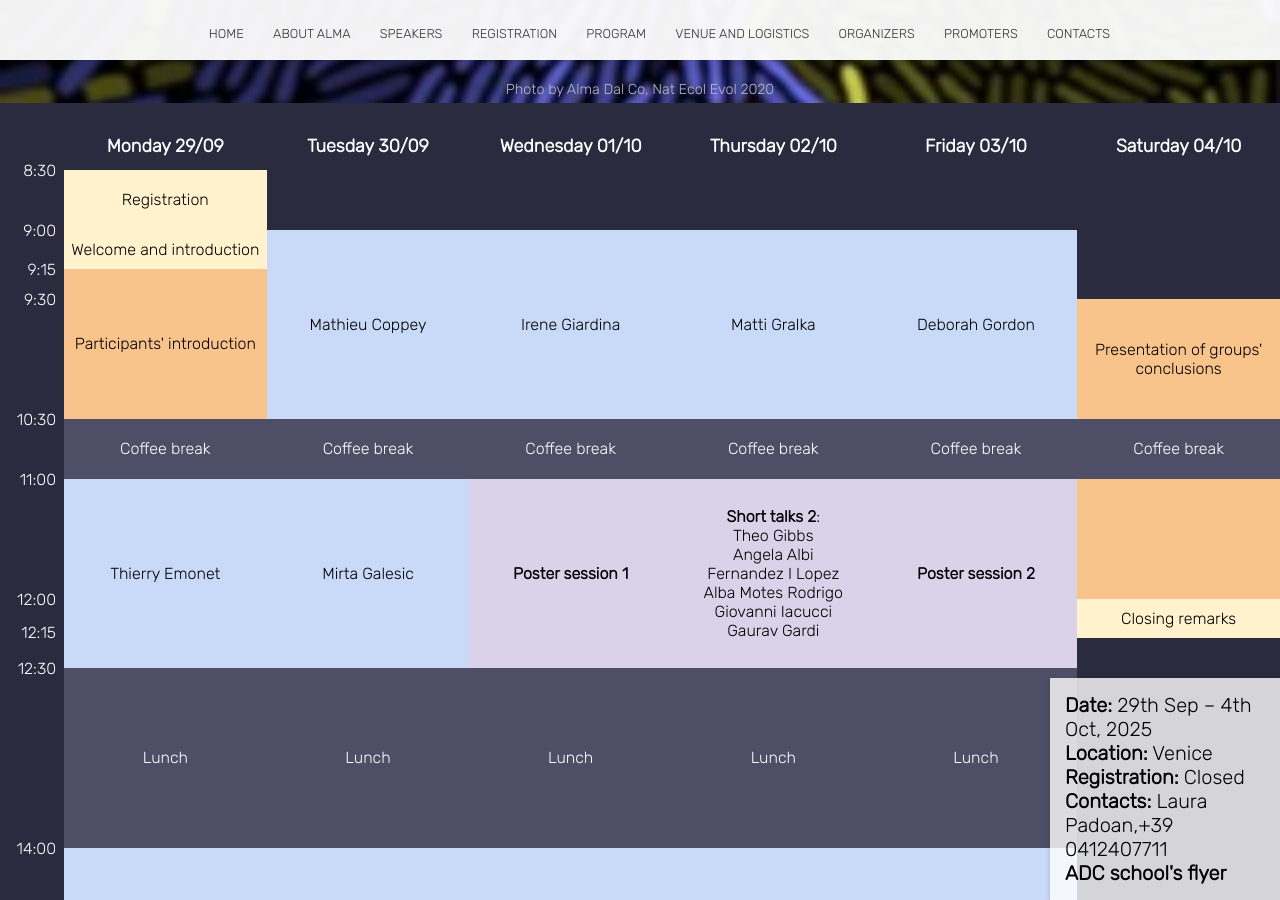
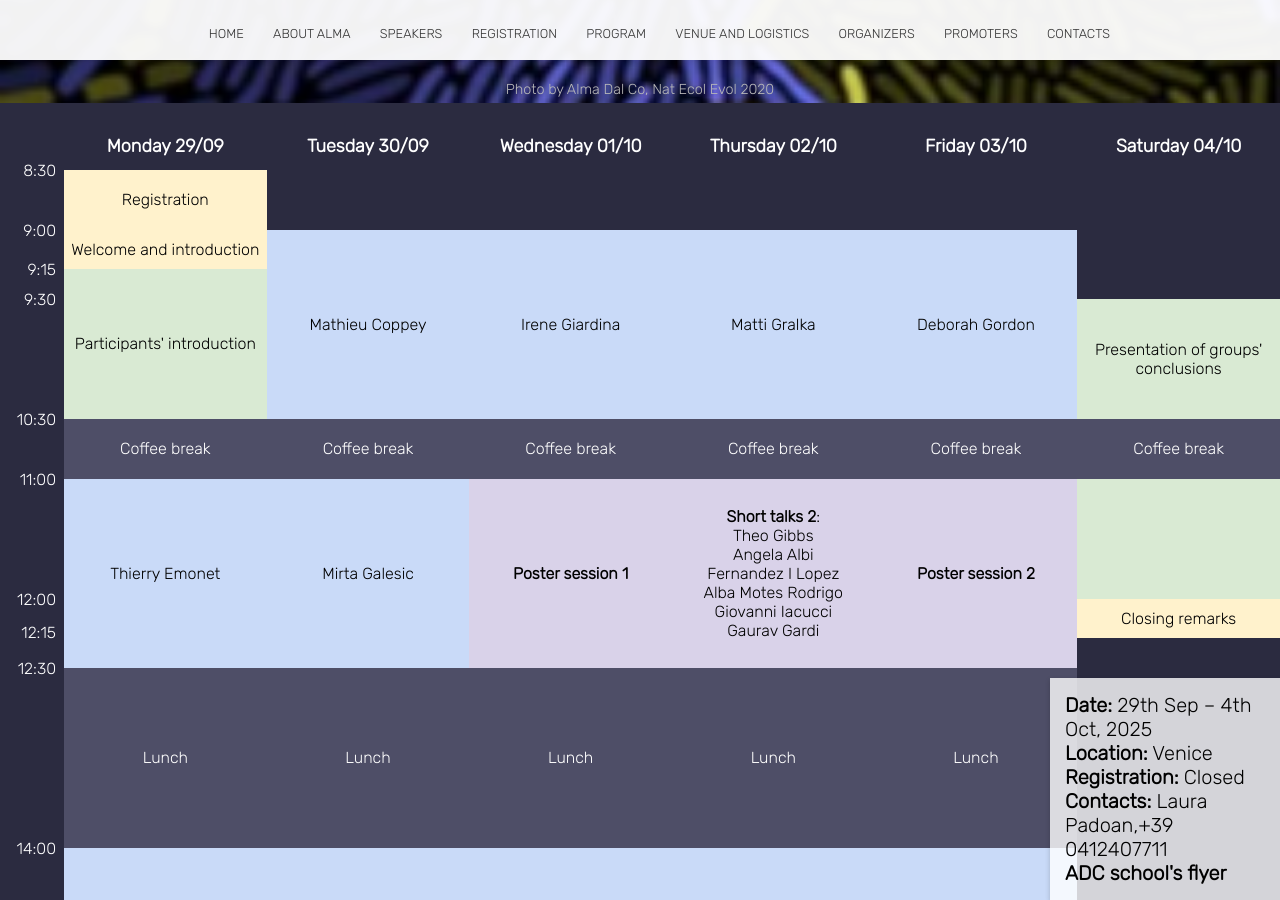
Before and after one commit to almadalcoschool/almadalcoschool.github.io, a Jekyll site: the page built from program_working.html, in a window 1280 px wide and 900 px high, scrolled down 527 px. Built offline with Jekyll 4.4.1, drawn with Linux system fonts in a browser that asks for light colours; nearby versions of some CDN libraries.

Commit message:
program - swap orange green

```diff
--- a/program_working.html
+++ b/program_working.html
@@ -234,8 +234,8 @@ image: /images/home/paper_natEcoEvol2020.jpg
     .tg .tg-0lax{text-align:left;vertical-align:top}
     .tg .tg-95qi{color:#FFF;text-align:left;vertical-align:top;font-weight:bold}
     .tg .tg-pta1{color:#FFF;text-align:left;vertical-align:top}
-    .tg .tg-dmai{background-color:#f9c48c;text-align:left;vertical-align:top}
-    .tg .tg-teb0{background-color:#D9EAD3;text-align:left;vertical-align:top}
+    .tg .tg-dmai{background-color:#D9EAD3;text-align:left;vertical-align:top}
+    .tg .tg-teb0{background-color:#f9c48c;text-align:left;vertical-align:top}
 
     /* Altezza minima riga = passo temporale */
     .tg tbody tr{ height: var(--row-min); }
@@ -338,10 +338,10 @@ image: /images/home/paper_natEcoEvol2020.jpg
     --c-coffee:  #4e4e67; /* tg-agz1 */
     --c-lunch:   #4e4e67; /* lunch = tg-agz1 */
     --c-key:     #FFF2CC; /* tg-82rs / tg-yedf */
-    --c-discuss: #f9c48c; /* tg-dmai */
+    --c-discuss: #D9EAD3; /* tg-dmai */
     --c-short:   #D9D2E9; /* tg-nj25 */
     --c-poster:  #D9D2E9; /* tg-mkke #D0E0E3*/
-    --c-visit:   #D9EAD3; /* tg-teb0 */
+    --c-visit:   #f9c48c; /* tg-teb0 */
 
     /* Contenitore a tutta larghezza con fascia bianca e respiro */
     width: 100%;
```
